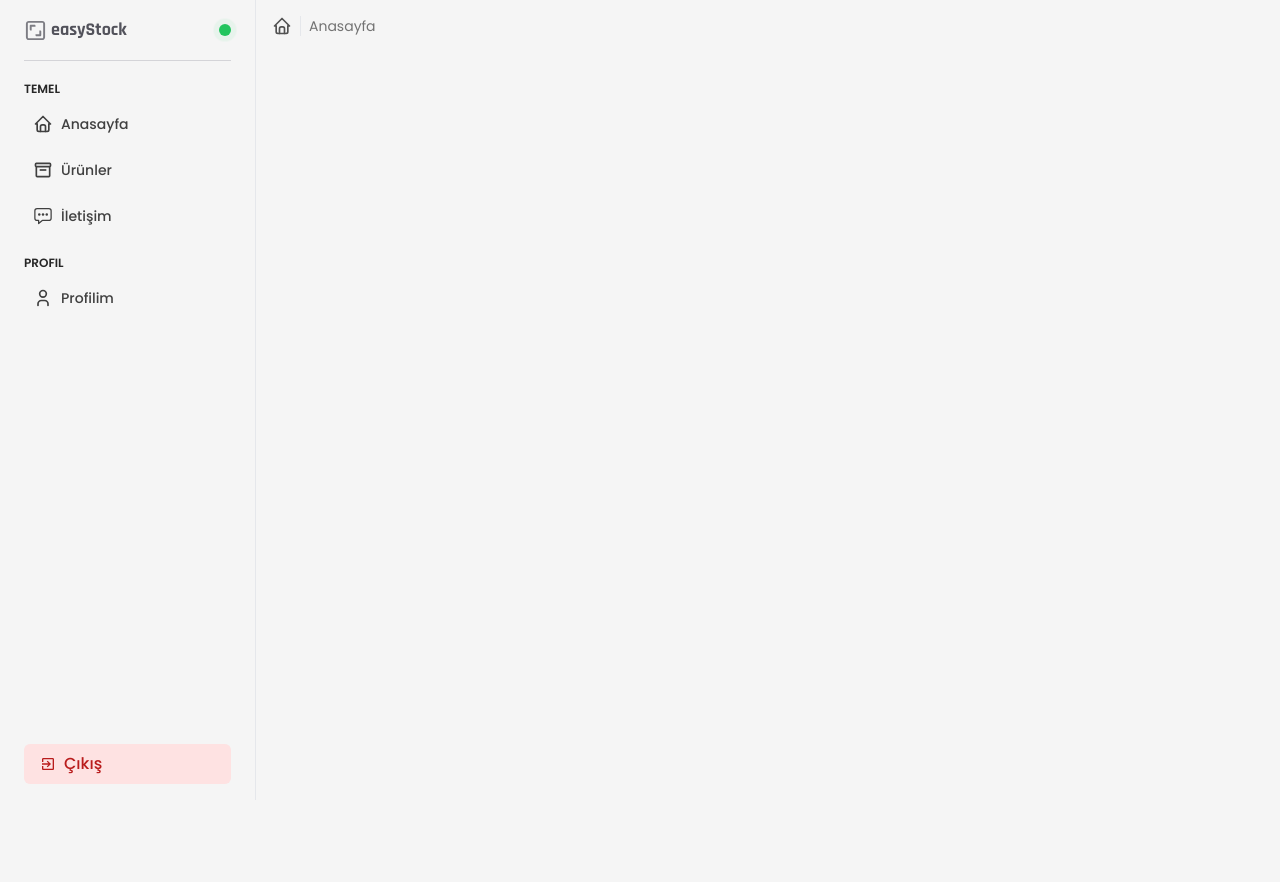
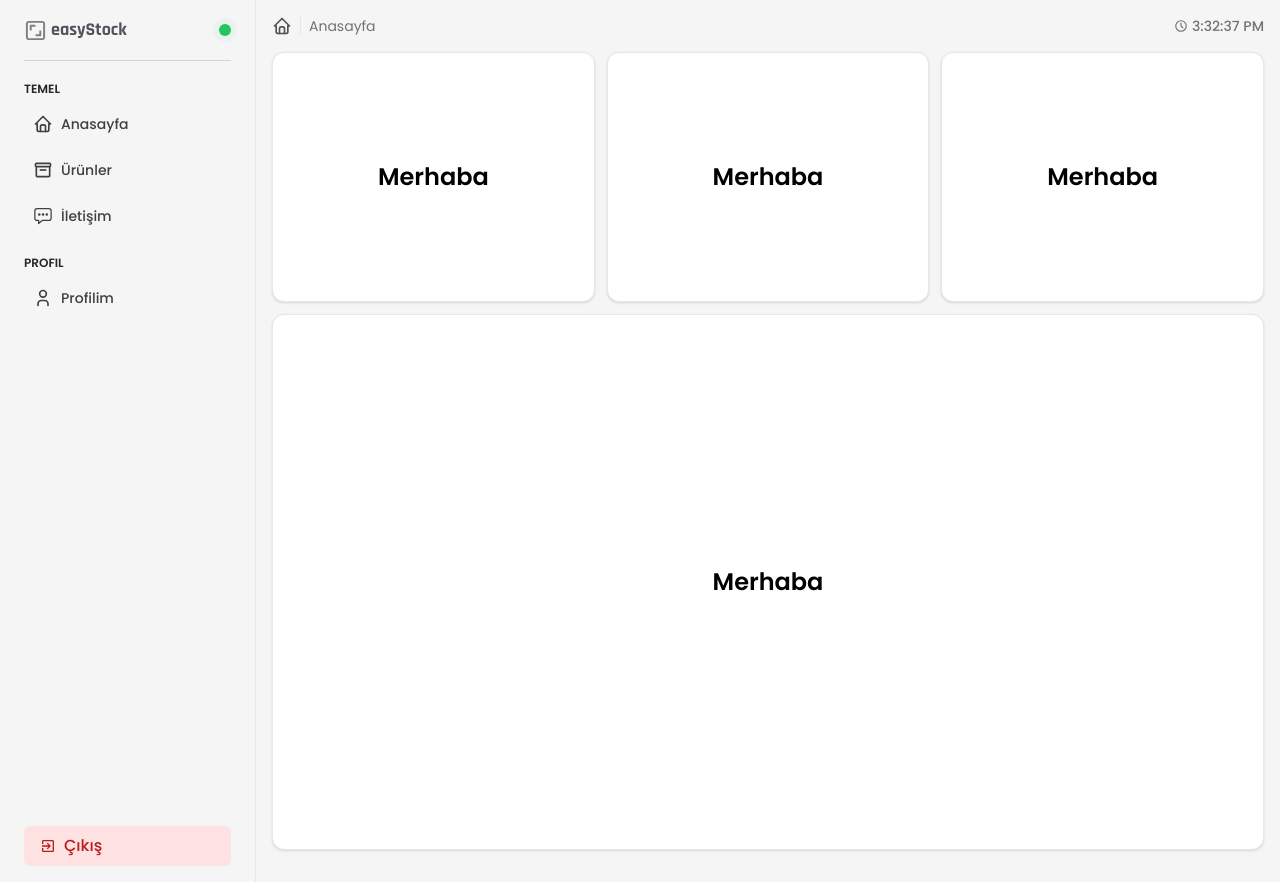
Before and after one commit to ozmberkan/easyStock, a React (Vite) app in the folder frontend/: page / in a window 1280 px wide. Before the commit the page ends 800 px from the top, so only its background shows below. Built offline with nearby package versions, Linux system fonts and the light colour scheme.

Commit message:
Saat eklendi & Home için altyapı hazırlandı.

```diff
--- a/frontend/src/App.jsx
+++ b/frontend/src/App.jsx
@@ -2,8 +2,19 @@ import { createBrowserRouter, RouterProvider } from "react-router-dom";
 import { HomeRoutes } from "./routes/HomeRoutes";
 
 const App = () => {
-  const router = createBrowserRouter([HomeRoutes]);
-  return <RouterProvider router={router} />;
+  const router = createBrowserRouter([HomeRoutes], {
+    future: {
+      v7_fetcherPersist: true,
+      v7_normalizeFormMethod: true,
+      v7_partialHydration: true,
+      v7_relativeSplatPath: true,
+      v7_skipActionErrorRevalidation: true,
+      v7_startTransition: true,
+    },
+  });
+  return (
+    <RouterProvider router={router} future={{ v7_startTransition: true }} />
+  );
 };
 
 export default App;
--- a/frontend/src/components/UI/Breadcrumb.jsx
+++ b/frontend/src/components/UI/Breadcrumb.jsx
@@ -1,12 +1,16 @@
 import React from "react";
+import Clock from "./Clock";
 
 const Breadcrumb = ({ title, Icon }) => {
   return (
-    <div className="flex flex-row items-center gap-x-2">
-      <span className="text-neutral-600 pr-2 border-r">
-        <Icon size={20} />
-      </span>
-      <span className="text-sm text-neutral-500">{title}</span>
+    <div className="  flex justify-between items-center">
+      <div className="flex flex-row items-center gap-x-2 ">
+        <span className="text-neutral-600 pr-2 border-r">
+          <Icon size={20} />
+        </span>
+        <span className="text-sm text-neutral-500">{title}</span>
+      </div>
+      <Clock />
     </div>
   );
 };
--- /dev/null
+++ b/frontend/src/components/UI/Clock.jsx
@@ -0,0 +1,23 @@
+import React, { useState, useEffect } from "react";
+import { TbClock } from "react-icons/tb";
+
+const Clock = () => {
+  const [time, setTime] = useState(new Date());
+
+  useEffect(() => {
+    const timerId = setInterval(() => {
+      setTime(new Date());
+    }, 1000);
+
+    return () => clearInterval(timerId);
+  }, []);
+
+  return (
+    <span className="text-sm font-medium text-neutral-500 flex gap-x-1 items-center">
+      <TbClock />
+      {time.toLocaleTimeString()}
+    </span>
+  );
+};
+
+export default Clock;
--- a/frontend/src/pages/Home/Home.jsx
+++ b/frontend/src/pages/Home/Home.jsx
@@ -4,8 +4,30 @@ import Breadcrumb from "~/components/UI/Breadcrumb";
 
 const Home = () => {
   return (
-    <div>
+    <div className="flex flex-col h-full">
       <Breadcrumb title="Anasayfa" Icon={TbHome} />
+      <div className="w-full py-4 flex-grow grid grid-cols-3 grid-rows-3 gap-3">
+        <div className="bg-white h-[250px] rounded-xl border shadow">
+          <div className="flex items-center justify-center h-full">
+            <h1 className="text-2xl font-semibold">Merhaba</h1>
+          </div>
+        </div>
+        <div className="bg-white h-[250px] rounded-xl border shadow">
+          <div className="flex items-center justify-center h-full">
+            <h1 className="text-2xl font-semibold">Merhaba</h1>
+          </div>
+        </div>
+        <div className="bg-white h-[250px] rounded-xl border shadow">
+          <div className="flex items-center justify-center h-full">
+            <h1 className="text-2xl font-semibold">Merhaba</h1>
+          </div>
+        </div>
+        <div className="bg-white  rounded-xl border row-span-4 col-span-3 shadow">
+          <div className="flex items-center justify-center h-full">
+            <h1 className="text-2xl font-semibold">Merhaba</h1>
+          </div>
+        </div>
+      </div>
     </div>
   );
 };
```
